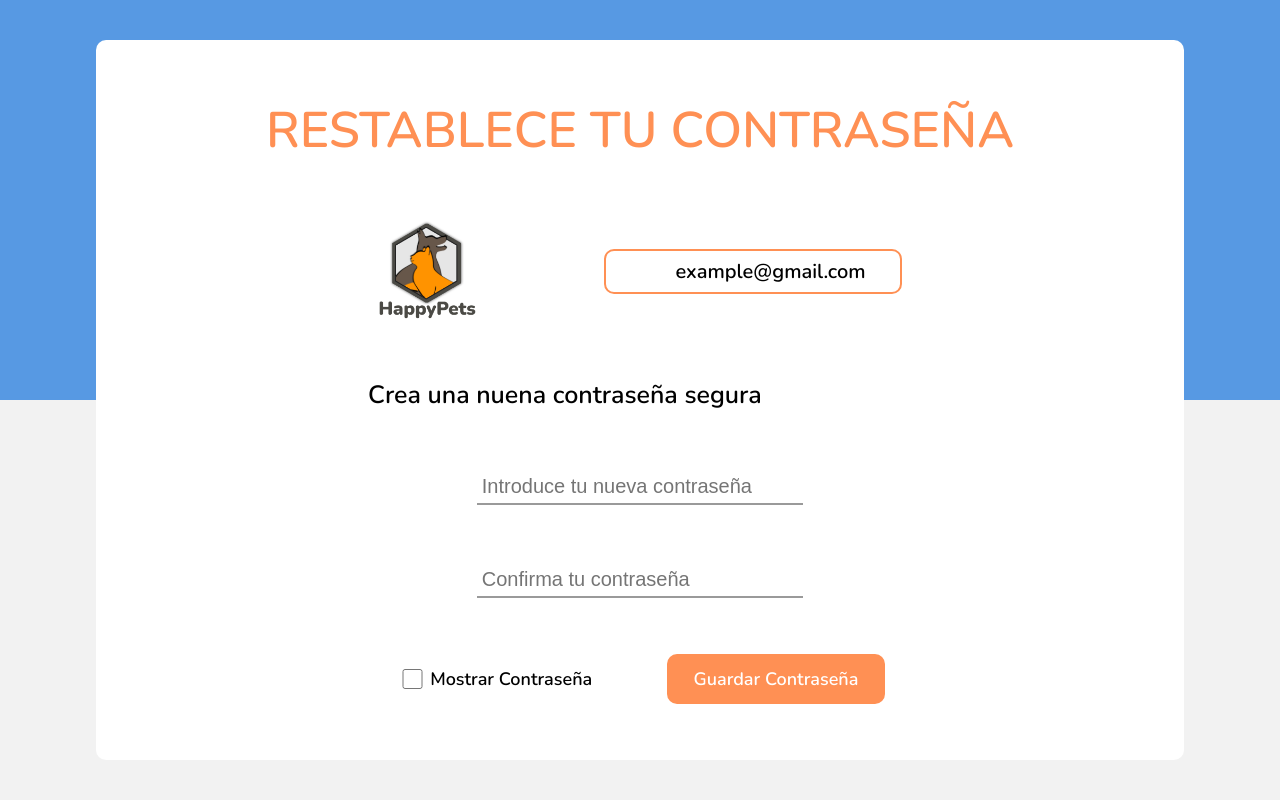
After one commit to fxgonzalez5/happy_pets, a PHP site: page /pages/guard/restore_password_page.html in a window 1280 px wide. The commit adds this page. Run offline with PHP 8.4, Linux system fonts and the light colour scheme; some libraries are stand-ins or nearby versions.

Commit message:
Creación del formulario para restablecer la contraseña

```diff
--- a/css/recover_password_style.css
+++ b/css/recover_password_style.css
@@ -38,7 +38,7 @@ body {
     color: #FF9054;
 }
 
-/* estilo del título de la tarjeta */
+/* estilo del texto de la tarjeta */
 .contenido .tarjeta .texto {
     width: 50%;
     font-size: 25px;
--- /dev/null
+++ b/css/restore_password_style.css
@@ -0,0 +1,147 @@
+/* color del fondo de la pagina */
+body {
+    width: 100%;
+    height: 100vh;
+    background: linear-gradient(to bottom, #5799E3 50%, #F2F2F2 50%);
+}
+
+/* estructura del contenido general de la pagina */
+.contenido {
+    width: 100%;
+    height: 100%;
+    display: flex;
+    align-items: center;
+    justify-content: center;
+}
+
+/* estilo de la tarjeta central de la pagina */
+.contenido .tarjeta {
+    width: 85%;
+    height: 90%;
+    border-radius: 10px;
+}
+
+/* estructura del formulario del contenedor central */
+.contenido .tarjeta .formulario {
+    width: 100%;
+    height: 100%;
+    border-radius: 10px;
+    background-color: white;
+    display: flex;
+    flex-direction: column;
+    align-items: center;
+    justify-content: space-evenly;
+}
+
+/* estilo del título de la tarjeta */
+.contenido .tarjeta .titulo {
+    font-size: 50px;
+    font-weight: 600;
+    color: #FF9054;
+}
+
+/* estilo al contenedor de la parte superior de la tarjeta */
+.contenido .tarjeta .formulario .superior {
+    width: 60%;
+    display: flex;
+    align-items: center;
+    justify-content: space-around;
+}
+
+/* tamaño del logo de la página */
+.contenido .tarjeta img {
+    width: 15%;
+}
+
+/* estilo al contenedor del correo electrónico */
+.contenido .tarjeta .correo {
+    width: 45%;
+    height: 40%;
+    border: 2px solid #FF9054;
+    border-radius: 10px;
+    display: flex;
+    align-items: center;
+    justify-content: space-evenly;
+}
+
+/* estilo de la fuente del correo electrónico */
+.contenido .tarjeta .correo p {
+    font-size: 20px;
+    font-weight: 600;
+}
+
+/* estilo del texto de la tarjeta */
+.contenido .tarjeta .texto {
+    width: 50%;
+    font-size: 25px;
+    font-weight: 600;
+}
+
+/* estilo del contenedor de las cajas de texto */
+.contenido .tarjeta .credencial {
+    width: 30%;
+    height: 30px;
+    line-height: 40px;
+    padding-bottom: 5px;
+    border-bottom: 2px solid #9A9A9A;
+    color: #9A9A9A;
+ }
+
+ /* estilo del contenedor de las cajas de texto cuando se está ingresando las credenciles */
+.contenido .tarjeta .credencial:hover {
+    border-bottom: 2px solid #FF9054;
+}
+
+ /* estilo de las cajas de texto donde se recibira las credenciales del usuario */
+ .contenido .tarjeta .credencial input {
+    width: 100%;
+    margin-right: 10px;
+    padding: 0px 5px;
+    outline: none;
+    border: none;
+    background:none;
+    font-size: 20px;
+}
+
+/* estilo del contenedor de la parte inferior de la tarjeta */
+.contenido .tarjeta .formulario .inferior {
+    width: 50%;
+    height: 50px;
+    display: flex;
+    align-items: center;
+    justify-content: space-around;
+}
+
+/* estilo del contenedor que contiene el cuadro de checkeo */
+.contenido .tarjeta .formulario .inferior .accion {
+    width: 40%;
+    height: 100%;
+    display: flex;
+    align-items: center;
+}
+
+/* tamaño del cuadro de chekeo para mostrar la contraseña*/
+.contenido .tarjeta .formulario .inferior .accion input {
+    width: 35px;
+    height: 20px;
+}
+
+/* estilo de la texto del cuadro de chekeo */
+.contenido .tarjeta .formulario .inferior .accion label {
+    font-size: 18px;
+    font-weight: 600;
+}
+
+/* estilo del boton para guardar la contraseña */
+.contenido .tarjeta .formulario .inferior button {
+    width: 40%;
+    height: 100%;
+    border: none;
+    border-radius: 10px;
+    background-color: #FF9054;
+    font-size: 18px;
+    font-weight: 600;
+    font-family: 'Nunito', sans-serif;
+    color: white;
+    cursor: pointer;
+}
--- /dev/null
+++ b/pages/guard/restore_password_page.html
@@ -0,0 +1,70 @@
+<!DOCTYPE html>
+<html lang="es">
+<head>
+    <meta charset="UTF-8">
+    <meta http-equiv="X-UA-Compatible" content="IE=edge">
+    <meta name="viewport" content="width=device-width, initial-scale=1.0">
+
+    <!-- Titulo de la pestaña -->
+    <title>HappyPets</title>
+
+    <!-- Carga del logo en la pestaña -->
+    <link rel="icon" href="../../images/logo.png" sizes="32x32" />
+    <link rel="icon" href="../../images/logo.png" sizes="192x192" />
+    <link rel="apple-touch-icon" href="../../images/logo.png" />
+
+    <!-- Carga de estilos -->
+    <link rel="stylesheet" type="text/css" href="../../css/global_style.css">
+    <link rel="stylesheet" type="text/css" href="../../css/restore_password_style.css">
+
+    <!-- Importación de tipografía -->
+    <link rel="preconnect" href="https://fonts.googleapis.com">
+    <link rel="preconnect" href="https://fonts.gstatic.com" crossorigin>
+    <link href="https://fonts.googleapis.com/css2?family=Nunito:ital,wght@0,200;0,300;0,400;0,500;0,600;0,700;0,800;0,900;0,1000;1,200;1,300;1,400;1,500;1,600;1,700;1,800;1,900;1,1000&display=swap" rel="stylesheet">
+
+    <!-- Importación de librería de iconos -->
+    <script src="https://code.iconify.design/iconify-icon/1.0.2/iconify-icon.min.js"></script>
+
+</head>
+<body>
+    <div class="contenido">
+        <div class="tarjeta">
+            <form class="formulario" action="">
+                <!-- título de la tarjeta -->
+                <p class="titulo">RESTABLECE TU CONTRASEÑA</p>
+
+                <!-- logo de la página y correo electrónico -->
+                <div class="superior">
+                    <img src="../../images/logo_happy_pets.png" alt="Logo Happy Pets">
+                    <div class="correo">
+                        <iconify-icon icon="mdi:account-check-outline" style="font-size: 40px;"></iconify-icon>
+                        <p>example@gmail.com</p>
+                    </div>
+                </div>
+
+                <!-- texto de ayuda -->
+                <p class="texto">Crea una nuena contraseña segura</p>
+
+                <!-- cajas de texto para la contraseña -->
+                <div class="credencial">
+                    <input type="password" name="contrasenia" placeholder="Introduce tu nueva contraseña" required>
+                </div>
+
+                <div class="credencial">
+                    <input type="password" name="rep_contrasenia" placeholder="Confirma tu contraseña" required>
+                </div>
+
+                <!-- cuadro de chekeo para ver la contraseña y boton para guardar la nueva contraseña -->
+                <div class="inferior">
+                    <div class="accion">
+                        <input type="checkbox" name="mostrar" id="mostrar">
+                        <label for="mostrar">Mostrar Contraseña</label>
+                    </div>
+
+                    <button>Guardar Contraseña</button>
+                </div>
+            </form>
+        </div>
+    </div>
+</body>
+</html>
```
Also changed, not shown: pages/guard/recover_password_page.html (indentation only).
